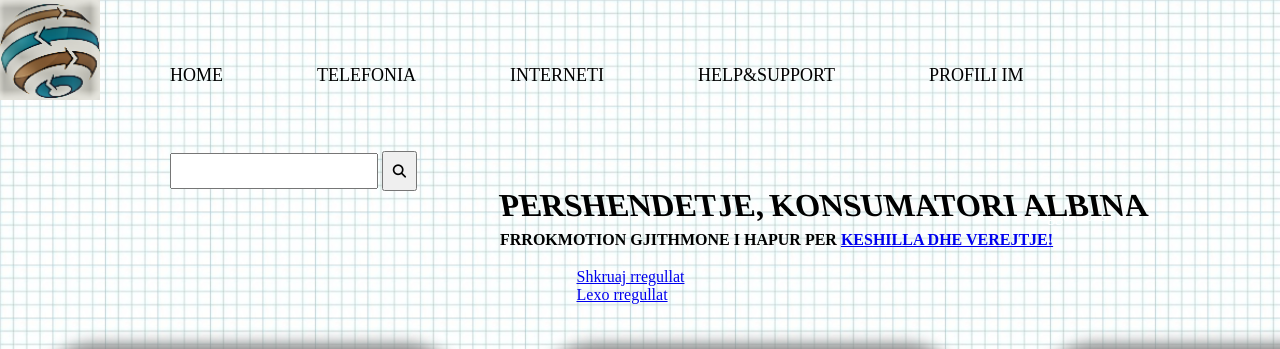
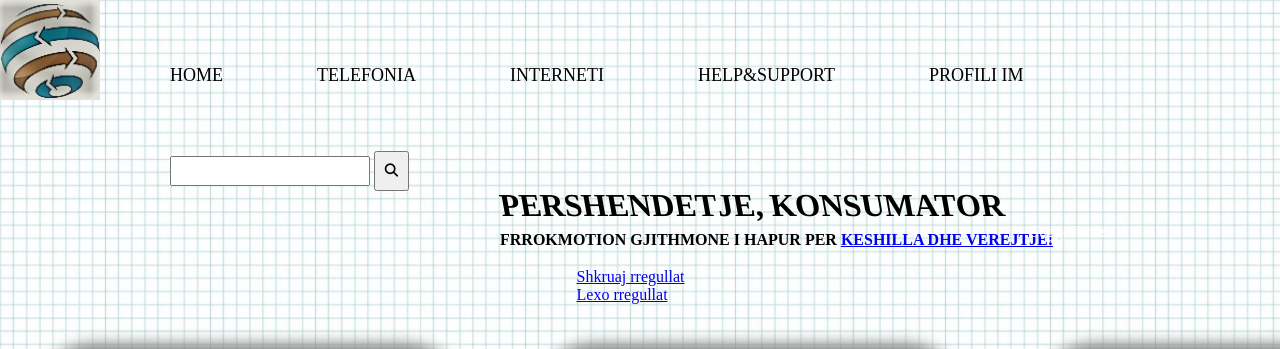
Before and after one commit to altinmusliu/PI_2021_Gr19, a PHP site: the page made by Help&Support.php in a window 1280 px wide; the page is wider, and only the part inside the window is pictured. Shown: the top 349 px of that part. Run offline with PHP 8.4, Linux system fonts and the light colour scheme; some libraries are stand-ins or nearby versions.

Commit message:
Last commit

```diff
--- a/Help&Support.php
+++ b/Help&Support.php
@@ -1,6 +1,4 @@
-<?php
-session_start();
-?>
+<?php include_once 'header.php';?>
 <!DOCTYPE html>
 <html>
 <head>
@@ -84,28 +82,11 @@
     </script>
 </head>
 <body>
-<?php include 'header.php';?>
+
 
 <!-- Permbajtja -->
 <div class="contact-title">
-<?php
-//krijimi i cookie
-$cookie_name = "user";
-$cookie_value = "Albina";
-setcookie($cookie_name, $cookie_value);
-if(isset($_COOKIE[$cookie_name])) {
-    echo "Cookie " . $cookie_name . " has value " . $_COOKIE[$cookie_name];
-}
-// Fshirja e cookie duke e bere oren 1h me heret
-// setcookie("user", "", time() - 3600);
-// echo "<br> Cookie 'user' is deleted.<br>";
- //echo "Cookie " . $cookie_name . " has value " . $_COOKIE[$cookie_name];
-?>
-
-<?php
-$_SESSION["konsumatori"] = "Konsumatori Albina";
-?>
-    <h1 style="margin-right: 100px;">Pershendetje, <?php echo $_SESSION["konsumatori"]?></h1>
+    <h1 style="margin-right: 100px;">Pershendetje, konsumator</h1>
     <h2>FrrokMotion gjithmone i hapur per <a href="FORMA4.php" target="_blank">keshilla dhe verejtje!</a></h2>
     </div>
     <div style="padding: 5px;">
@@ -276,6 +257,6 @@
         </div>
         </div>
         <!-- Fundi i permbatjes -->
-    <?php include 'footer.php'  ?>
+    <?php include_once 'footer.php'  ?>
     </body>
 </html>
--- a/Home.php
+++ b/Home.php
@@ -11,7 +11,7 @@
 </head>
 <body>
     <?php include 'header.php'?>
-
+<?php //$_SESSION['username']; ?>
 <div id="fb-root"></div>
     <div class="slideshow-conttainer">
         <div class="slides">
--- a/Profili_im.php
+++ b/Profili_im.php
@@ -1,3 +1,6 @@
+<?php
+ob_start();
+?>
 <!DOCTYPE html>
 <style>
     * {
--- a/Telefonia.php
+++ b/Telefonia.php
@@ -1,4 +1,8 @@
- <!DOCTYPE html>
+<?php
+ob_start();
+?>
+
+<!DOCTYPE html>
 
 <style>
     .body {
--- a/header.php
+++ b/header.php
@@ -63,7 +63,25 @@
 </script>
 
     <header>
+
         <div class="divi" style="position:absolute;padding:0;">
+        <div>
+
+        <?php
+        //krijimi i cookie
+        $cookie_name = "user";
+        $cookie_value = "Konsumator";
+        setcookie($cookie_name, $cookie_value);
+        if(isset($_COOKIE[$cookie_name])) {
+            echo "Cookie " . $cookie_name . " has value " . $_COOKIE[$cookie_name];
+        }
+        // Fshirja e cookie duke e bere oren 1h me heret
+        // setcookie("user", "", time() - 3600);
+        // echo "<br> Cookie 'user' is deleted.<br>";
+        //  echo "Cookie " . $cookie_name . " has value " . $_COOKIE[$cookie_name];
+        ?>
+
+            </div>
             <div class="container">
                 <img src="Logo.png"  class="logo" />
                 <nav>
--- a/load-messages.php
+++ b/load-messages.php
@@ -21,5 +21,3 @@
                     else {
                         echo "there are no messages";
                     }
-
-?>
--- a/login.php
+++ b/login.php
@@ -1,4 +1,6 @@
 <?php
+session_start();
+ob_start();
 include 'databaza.php';
 include 'register.php';
 include 'showregister.php';
@@ -12,10 +14,10 @@
 $result = mysqli_query($conn,$sql);
 if(mysqli_num_rows($result)>0){
     $user = new ViewRegister("root","","localhost","FrrokMotion");
+    $_SESSION['username'] = $username;
     $user->showAllRegisters();
+    $user->logout();
 }
 else{
     echo  "<script>alert(\"KENI GABUAR USERNAME OSE PASSOWRDIN                                           press back and try again \")</script>";
 }
-
-?>
```
Also changed, not shown: showregister.php (+7 -1 lines), footer.php (line endings or trailing spaces).
